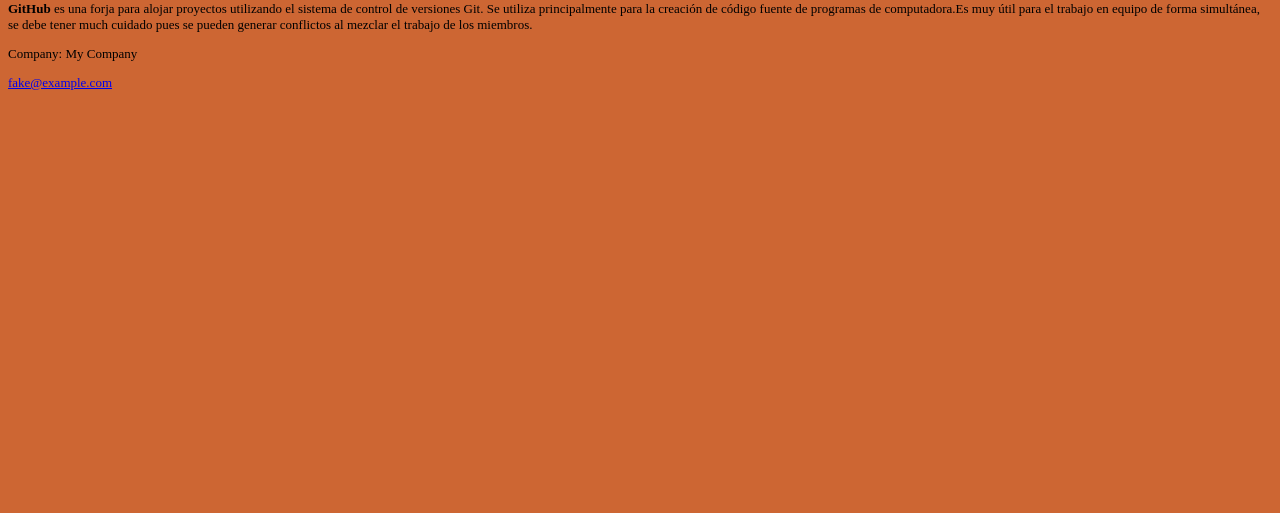
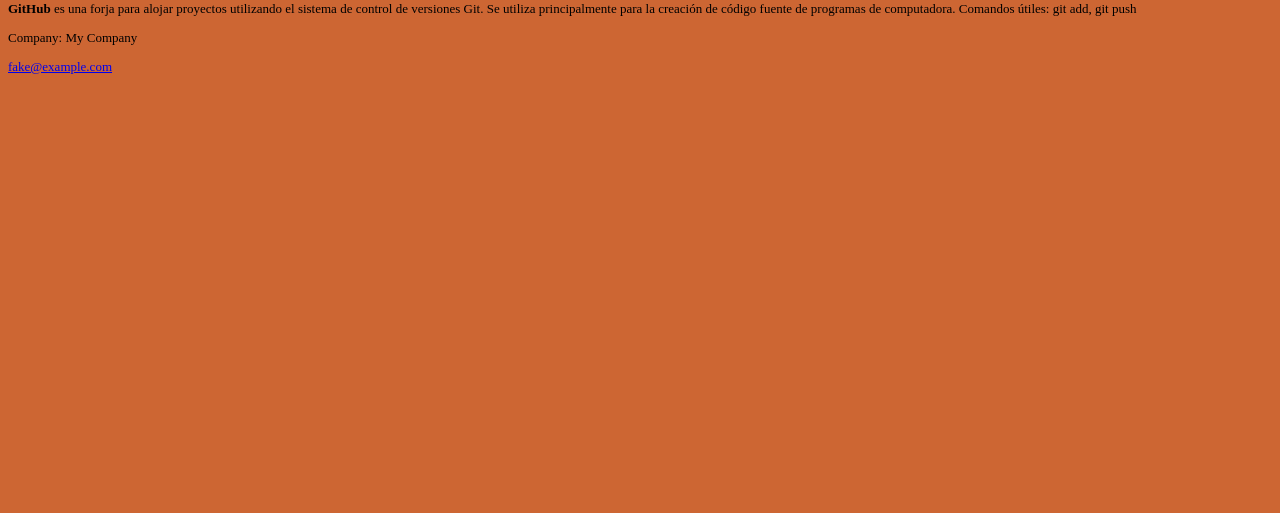
Before and after one commit to giselleortegadelrio/Exercise_Unit5_website, a plain HTML site: page index.html in a window 1280 px wide. Shown: the part 287-800 px from the top of the page. Drawn offline with Linux system fonts and the light colour scheme.

Commit message:
changes html main

```diff
--- a/index.html
+++ b/index.html
@@ -13,7 +13,8 @@
         <p>
             <strong>GitHub</strong> es una forja para alojar proyectos utilizando el sistema de
             control de versiones Git. Se utiliza principalmente para la creación
-            de código fuente de programas de computadora.Es muy útil para el trabajo en equipo de 	    forma simultánea, se debe tener much cuidado pues se pueden generar conflictos al 	   	    mezclar el trabajo de los miembros.
+            de código fuente de programas de computadora.
+	    Comandos útiles: git add, git push
         </p>
     </body>
      <footer>
```
